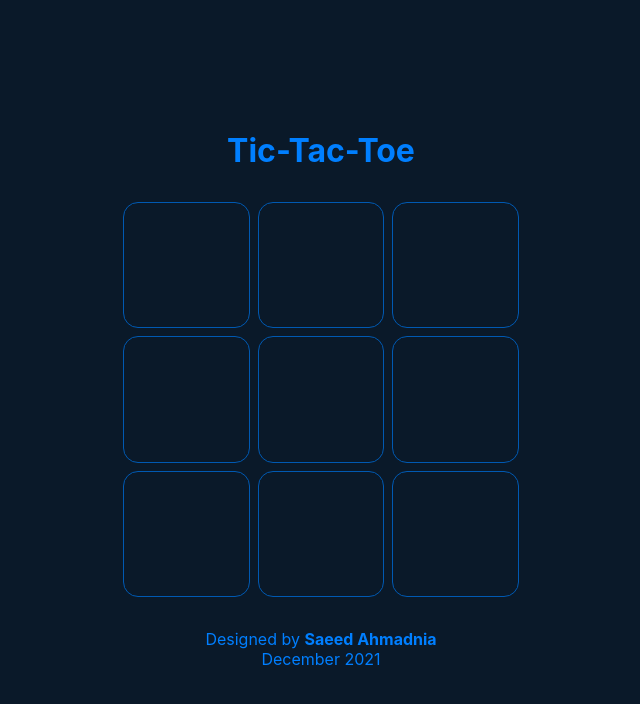
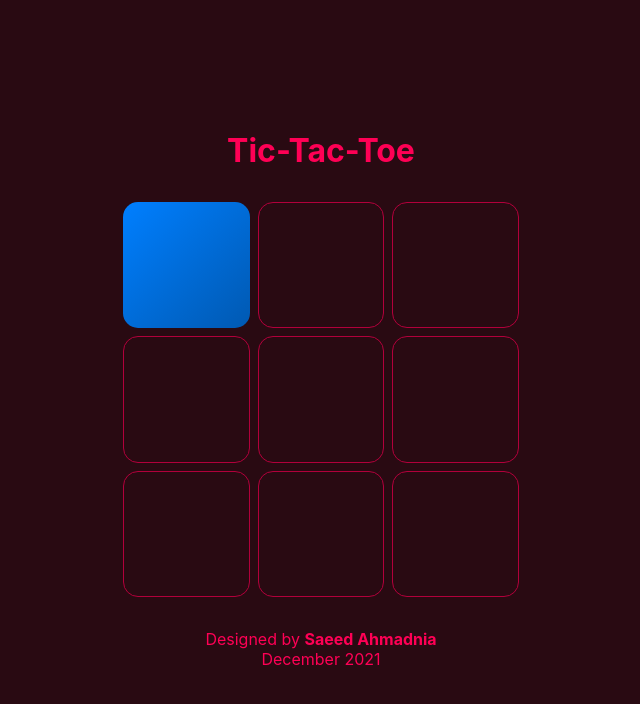
Before and after one commit to theSaeed/tic-tac-toe, a React (Create React App) app: page / in a window 1280 px wide. Both pictures are taken after a click on the button 505 px from the left and 264 px from the top of the page. Shown: the top 704 px of the page, without its empty margins (319-959 px from the left). Built offline with nearby package versions, Linux system fonts and the light colour scheme.

Commit message:
Letting user to choose a cell

```diff
--- a/src/App.css
+++ b/src/App.css
@@ -3,16 +3,28 @@
   --semiDarkBlue: #0F263E;
   --semiLightBlue: #0059B2;
   --lightBlue: #007FFF;
-  --transition-duration: 0.2s;
-  --transition-timing-function: ease-in-out;
+
+  --darkRed: #290A12;
+  --semiDarkRed: #3E0F1B;
+  --semiLightRed: #B2003B;
+  --lightRed: #FF0055;
+
+  --transition-duration: 0.3s;
+  --transition-border-duration: 0.2s;
+  --transition-timing-function: linear;
   --trainstion-delay: 0s;
 }
+
 
 .App {
   width: 100%;
   min-height: 100%;
   align-items: center;
   display: flex;
+  transition: color var(--transition-duration) var(--transition-timing-function) var(--trainstion-delay),
+    background-color var(--transition-duration) var(--transition-timing-function) var(--trainstion-delay),
+    opacity var(--transition-duration) var(--transition-timing-function) var(--trainstion-delay),
+    border var(--transition-border-duration) var(--transition-timing-function) var(--trainstion-delay);
 }
 
 .bg-dark-blue {
@@ -52,3 +64,115 @@
 #footer p {
   margin: 0;
 }
+
+.game-table-blue {
+  padding: 0 !important;
+  color: var(--semiLightBlue) !important;
+  background-color: var(--darkBlue) !important;
+  border: 1px solid var(--semiLightBlue) !important;
+  border-radius: 15px !important;
+  width: 100% !important;
+  height: 126.66px !important;
+  transition: color var(--transition-duration) var(--transition-timing-function) var(--trainstion-delay),
+    background-color var(--transition-duration) var(--transition-timing-function) var(--trainstion-delay),
+    opacity var(--transition-duration) var(--transition-timing-function) var(--trainstion-delay),
+    border var(--transition-border-duration) var(--transition-timing-function) var(--trainstion-delay) !important;
+}
+.game-table-blue:hover {
+  background-color: var(--semiDarkBlue) !important;
+  border: 2px solid var(--lightBlue) !important;
+  transition: color var(--transition-duration) var(--transition-timing-function) var(--trainstion-delay),
+    background-color var(--transition-duration) var(--transition-timing-function) var(--trainstion-delay),
+    opacity var(--transition-duration) var(--transition-timing-function) var(--trainstion-delay),
+    border var(--transition-border-duration) var(--transition-timing-function) var(--trainstion-delay) !important;
+}
+.game-table-blue:active {
+  border: 1px solid rgba(0, 0, 0, 0) !important;
+  transition: color var(--transition-duration) var(--transition-timing-function) var(--trainstion-delay),
+    background-color var(--transition-duration) var(--transition-timing-function) var(--trainstion-delay),
+    opacity var(--transition-duration) var(--transition-timing-function) var(--trainstion-delay),
+    border var(--transition-border-duration) var(--transition-timing-function) var(--trainstion-delay) !important;
+}
+
+.game-table-red {
+  padding: 0 !important;
+  color: var(--semiLightRed) !important;
+  background-color: var(--darkRed) !important;
+  border: 1px solid var(--semiLightRed) !important;
+  border-radius: 15px !important;
+  width: 100% !important;
+  height: 126.66px !important;
+  transition: color var(--transition-duration) var(--transition-timing-function) var(--trainstion-delay),
+    background-color var(--transition-duration) var(--transition-timing-function) var(--trainstion-delay),
+    opacity var(--transition-duration) var(--transition-timing-function) var(--trainstion-delay),
+    border var(--transition-border-duration) var(--transition-timing-function) var(--trainstion-delay) !important;
+}
+.game-table-red:hover {
+  background-color: var(--semiDarkRed) !important;
+  border: 2px solid var(--lightRed) !important;
+  transition: color var(--transition-duration) var(--transition-timing-function) var(--trainstion-delay),
+    background-color var(--transition-duration) var(--transition-timing-function) var(--trainstion-delay),
+    opacity var(--transition-duration) var(--transition-timing-function) var(--trainstion-delay),
+    border var(--transition-border-duration) var(--transition-timing-function) var(--trainstion-delay) !important;
+}
+.game-table-red:active {
+  border: 1px solid rgba(0, 0, 0, 0) !important;
+  transition: color var(--transition-duration) var(--transition-timing-function) var(--trainstion-delay),
+    background-color var(--transition-duration) var(--transition-timing-function) var(--trainstion-delay),
+    opacity var(--transition-duration) var(--transition-timing-function) var(--trainstion-delay),
+    border var(--transition-border-duration) var(--transition-timing-function) var(--trainstion-delay) !important;
+}
+
+.game-table-disabled {
+  padding: 0 !important;
+  background-color: rgba(0, 0, 0, 0) !important;
+  border: 'none' !important;
+  border-radius: 15px !important;
+  width: 100% !important;
+  height: 126.66px !important;
+  cursor: not-allowed;
+  pointer-events: none;
+  transition: color var(--transition-duration) var(--transition-timing-function) var(--trainstion-delay),
+    background-color var(--transition-duration) var(--transition-timing-function) var(--trainstion-delay),
+    opacity var(--transition-duration) var(--transition-timing-function) var(--trainstion-delay),
+    border var(--transition-border-duration) var(--transition-timing-function) var(--trainstion-delay) !important;
+}
+
+.gradient {
+  /* background-color: white; */
+  width: 100%;
+  height: 100%;
+  border-radius: 15px;
+  transition: color var(--transition-duration) var(--transition-timing-function) var(--trainstion-delay),
+    background-color var(--transition-duration) var(--transition-timing-function) var(--trainstion-delay),
+    opacity var(--transition-duration) var(--transition-timing-function) var(--trainstion-delay),
+    border var(--transition-border-duration) var(--transition-timing-function) var(--trainstion-delay) !important;
+}
+
+.gradient-disabled {
+  opacity: 0.0;
+  transition: color var(--transition-duration) var(--transition-timing-function) var(--trainstion-delay),
+    background-color var(--transition-duration) var(--transition-timing-function) var(--trainstion-delay),
+    opacity var(--transition-duration) var(--transition-timing-function) var(--trainstion-delay),
+    border var(--transition-border-duration) var(--transition-timing-function) var(--trainstion-delay) !important;
+}
+
+.gradient-blue {
+  background-color: var(--lightBlue) !important;
+  background-image: linear-gradient(to top left, var(--semiLightBlue), var(--lightBlue)) !important;
+  opacity: 1.0;
+  transition: color var(--transition-duration) var(--transition-timing-function) var(--trainstion-delay),
+    background-color var(--transition-duration) var(--transition-timing-function) var(--trainstion-delay),
+    opacity var(--transition-duration) var(--transition-timing-function) var(--trainstion-delay),
+    border var(--transition-border-duration) var(--transition-timing-function) var(--trainstion-delay) !important;
+}
+
+.gradient-red {
+  background-color: var(--lightRed) !important;
+  background-image: linear-gradient(to top left, var(--semiLightRed), var(--lightRed)) !important;
+  opacity: 1.0;
+  transition: color var(--transition-duration) var(--transition-timing-function) var(--trainstion-delay),
+    background-color var(--transition-duration) var(--transition-timing-function) var(--trainstion-delay),
+    opacity var(--transition-duration) var(--transition-timing-function) var(--trainstion-delay),
+    border var(--transition-border-duration) var(--transition-timing-function) var(--trainstion-delay) !important;
+}
--- a/src/App.js
+++ b/src/App.js
@@ -7,7 +7,20 @@ import { Cell } from './components/Cell';
 import Grid from '@mui/material/Grid';
 
 function App() {
-  const [color, setColor] = useState('blue')
+  const [color, setColor] = useState('blue');
+  const [gameTable, setGameTable] = useState([null, null, null, null, null, null, null, null, null]);
+
+  function chooseCell(i) {
+    let newGameTable = gameTable.slice();
+    newGameTable[i] = color;
+    setGameTable(newGameTable);
+    setColor(color==='blue'? 'red':'blue');
+  }
+
+  var cells = [];
+  for (var i = 0; i < 9; i++) {
+    cells.push(<Cell key={i} color={color} value={gameTable[i]} i={i} onClick={chooseCell}/>);
+  }
 
   return (
     <div className={"App bg-dark-" + color + " light-" + color}>
@@ -15,17 +28,9 @@ function App() {
         <Header />
 
         <Grid container spacing={1}>
-          <Cell color={color} />
-          <Cell color={color} />
-          <Cell color={color} />
-          <Cell color={color} />
-          <Cell color={color} />
-          <Cell color={color} />
-          <Cell color={color} />
-          <Cell color={color} />
-          <Cell color={color} />
+          {cells}
         </Grid>
-        {/* <button onClick={() => setColor(color=='blue'? 'red':'blue')} >Change Color</button> */}
+
         <Footer />
       </Container>
     </div>
--- a/src/components/Cell.jsx
+++ b/src/components/Cell.jsx
@@ -14,25 +14,38 @@ const semiLightRed = '#B2003B';
 const lightRed = '#FF0055';
 
 export const Cell = (props) => {
-    const ColorButton = styled(Button)(({ theme }) => ({
-        color: theme.palette.getContrastText(props.color=='blue'? darkBlue:darkRed),
-        backgroundColor: props.color=='blue'? darkBlue:darkRed,
-        border: '1px solid' + (props.color=='blue'? semiLightBlue:semiLightRed),
-        borderRadius: '15px',
-        width: '100%',
-        height: '126.66px',
-        '&:hover': {
-            backgroundColor: props.color=='blue'? semiDarkBlue:semiDarkRed,
-            border: '2px solid ' + (props.color=='blue'? lightBlue:lightRed),
-        },
-        '&:active': {
-            border: '1px solid rgba(0, 0, 0, 0)',
+
+    function buttonClassName() {
+        if (props.value===null) {
+            if (props.color==='blue') {
+                return 'game-table-blue';
+            } else {
+                return 'game-table-red';
+            }
+        } else if (props.value==='blue') {
+            return 'game-table-disabled';
+        } else {
+            return 'game-table-disabled';
         }
-    }));
+    }
+
+    function gradientClassName() {
+        if (props.value===null) {
+            return 'gradient-disabled'
+        }
+        if (props.value==='blue') {
+            return 'gradient-blue';
+        } else {
+            return 'gradient-red';
+        }
+    }
 
     return (
         <Grid item xs={4}>
-            <ColorButton className='btn-blue' />
+            <Button onClick={() => props.onClick(props.i)} className={buttonClassName()} >
+                <div className={"gradient " + gradientClassName()}></div>
+            </Button>
+            {/* {props.value===null? <Button onClick={() => props.onClick(props.i)} className={className()} /> : <Button className={className()} disabled />} */}
         </Grid>
     )
 }
```
